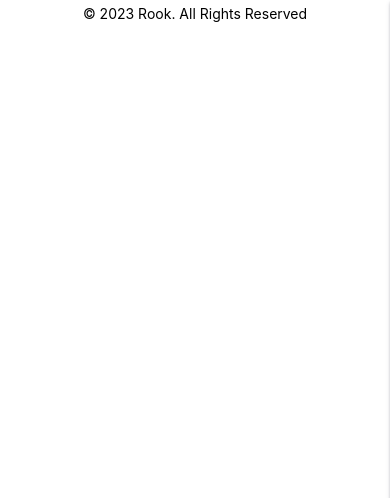
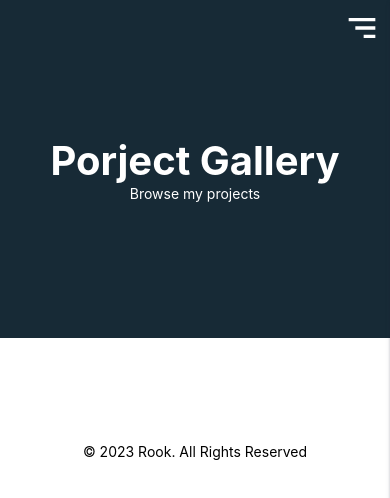
Before and after one commit to Dev-Rook/dev-rook-portfolio, a React (Vite) app: page /projects in a window 390 px wide. Shown: the top 498 px of the page. Built offline with nearby package versions, Linux system fonts and the light colour scheme.

Commit message:
Commit
Couldn't create a function which changes the vh value the menu icon changes color at depending on the url path.
Will attempt later with context api

```diff
--- a/src/App.jsx
+++ b/src/App.jsx
@@ -5,8 +5,11 @@ import Nav from "./components/Nav";
 import Footer from "./components/Footer";
 import BackToTop from "./components/BackToTop";
 
-// Route Imports:
+// Routes:
 import Index from "./routes/Index.jsx";
+import Projects from "./routes/Projects";
+
+// Dynamic Routes:
 
 // Nested Routes:
 import Frontend from "./routes/nested/Frontend";
@@ -16,13 +19,14 @@ import Other from "./routes/nested/Other";
 const App = () => {
   return (
     <BrowserRouter>
-      <Nav />
+      {/* <Nav /> */}
       <Routes>
         <Route path="/" element={<Index />}>
           <Route path="/" element={<Frontend />} />
           <Route path="backend" element={<Backend />} />
           <Route path="other" element={<Other />} />
         </Route>
+        <Route path="/projects" element={<Projects />} />
       </Routes>
       <BackToTop />
       <Footer />
--- /dev/null
+++ b/src/components/Header.jsx
@@ -0,0 +1,15 @@
+import React from "react";
+
+// Styles Import:
+import "../styles/comps/header.scss"
+
+const Header = ({title, subTitle}) => {
+  return (
+    <div className="header">
+      <h1 className="title">{title}</h1>
+      <p className="subtitle">{subTitle}</p>
+    </div>
+  );
+};
+
+export default Header;
--- a/src/components/Nav.jsx
+++ b/src/components/Nav.jsx
@@ -15,19 +15,42 @@ import socialData from "../data/social.json";
 // Component Import:
 import MobileMenu from "./MobileMenu";
 
-const Nav = () => {
+const Nav = ({changeHeight}) => {
   const [routes, setRoutes] = useState(routeData);
   const [social, setSocial] = useState(socialData);
   const [show, setShow] = useState(false);
   const [auth, setAuth] = useState(true);
   const [clicked, setClicked] = useState(false);
   const [isOpen, setIsOpen] = useState(false);
-  const [iconColor, setIconColor] = useState();
+  const [iconColor, setIconColor] = useState("white");
+  // const [changeHeight, setChangeHeight] = useState("");
 
   // Hooks
   const { windowWidth } = useWindowWidth();
   const { windowHeight } = useWindowHeight();
   // const { scrollUp } = useScrollUp();
+
+  // useEffect(() => {
+  //   const path = window.location.pathname;
+  //   let changeHeight;
+
+  //   switch (path) {
+  //     case "/":
+  //       changeHeight = (80 * window.innerHeight) / 100;
+  //       break;
+  //     case "/projects":
+  //       changeHeight = (40 * window.innerHeight) / 100;
+  //       break;
+  //     case "/projects:id":
+  //       changeHeight = (40 * window.innerHeight) / 100;
+  //       break;
+  //     default:
+  //       changeHeight = (80 * window.innerHeight) / 100;
+  //       break;
+  //   }
+
+  //   setChangeHeight(changeHeight);
+  // }, [changeHeight]);
 
   let menuRef = useRef();
 
@@ -47,7 +70,7 @@ const Nav = () => {
 
   useEffect(() => {
     window.addEventListener("scroll", () => {
-      if (window.scrollY > (80 * window.innerHeight) / 100) {
+      if (window.scrollY > changeHeight) {
         setIconColor("black");
       } else {
         setIconColor("white");
--- a/src/routes/Index.jsx
+++ b/src/routes/Index.jsx
@@ -3,6 +3,7 @@ import { Outlet } from "react-router-dom";
 import { TabTitle } from "../utilities/TabTitle";
 
 // Components Import:
+import Nav from "../components/Nav";
 
 // Section Import:
 import Hero from "../sections/Hero";
@@ -15,10 +16,9 @@ import ContactForm from "../components/ContactForm";
 
 const Index = () => {
   TabTitle("Dev Rook 🚀 | Home");
-  const title = "Developer Rook";
-  const subtitle = "Fullstack Developer";
   return (
     <div className="page">
+      <Nav changeHeight={(80 * window.innerHeight) / 100} />
       <Hero />
       <Intro />
       <Projects />
--- /dev/null
+++ b/src/routes/Projects.jsx
@@ -0,0 +1,20 @@
+import React from "react";
+
+// Components Import:
+import Nav from "../components/Nav";
+import Header from "../components/Header";
+
+
+const Projects = () => {
+  const title = "Porject Gallery";
+  const subTitle = "Browse my projects";
+  return (
+    <div className="page">
+      <Nav changeHeight={(40 * window.innerHeight) / 100} />
+      <Header title={title} subTitle={subTitle} />
+
+    </div>
+  );
+};
+
+export default Projects;
--- /dev/null
+++ b/src/styles/comps/header.scss
@@ -0,0 +1,50 @@
+.header {
+    display: flex;
+    flex-direction: column;
+
+    justify-content: center;
+    align-items: center;
+
+    position: relative;
+
+    height: 40vh;
+    width: 100%;
+
+    background: linear-gradient(
+      90deg,
+      rgba(6, 63, 97, 0.8561625333727241) 0%,
+      rgba(6, 70, 108, 0.8561625333727241) 38%,
+      rgba(5, 103, 122, 1) 100%
+    );
+    background: #172A36;
+
+    color: white;
+
+    .title {
+      font-size: 50px;
+      transition: 0.5s ease-in-out;
+    }
+    .subtitle {
+      transition: 0.5s ease-in-out;
+    }
+  }
+
+  @media only screen and (max-width: 550px) {
+    .header {
+      .title {
+        font-size: 40px;
+      }
+    }
+  }
+
+  @media only screen and (max-width: 320px) {
+    .header {
+      .title {
+        font-size: 30px;
+      }
+
+      .subtitle {
+        font-size: 12px;
+      }
+    }
+  }
```
Also changed, not shown: src/sections/ProjectGrid.jsx (added, +9 -0 lines), src/styles/section/projectGrid.module.scss (added).
